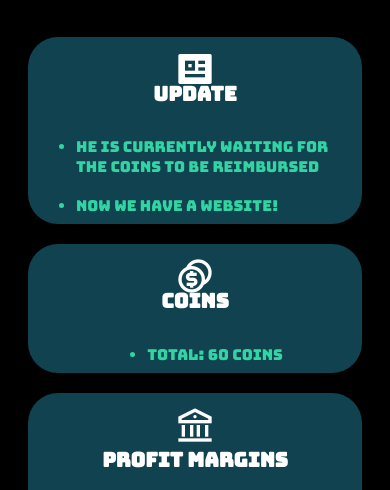
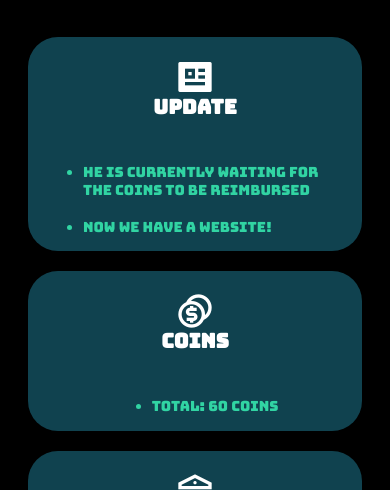
Before and after one commit to RobertoJrZzz/RobertoJrZzz.github.io, a plain HTML site: page index.html in a window 390 px wide. Shown: the part 321-811 px from the top of the page. Drawn offline with nearby package versions, Linux system fonts and the light colour scheme.

Commit message:
Add files via upload

```diff
--- a/style/midia.css
+++ b/style/midia.css
@@ -31,29 +31,29 @@
 
     .main-title{
         font-size: 20px;
-        padding: 10px;
+        padding: 15px;
     }
 
     .main-update{
-        font-size: 15px;
-        margin: 8px;
+        font-size: 14px;
+        margin: 15px;
         line-height: 1.3em;
+
     }
 
     #button-update{
         font-size: 40px;
-        margin-top: 10px;
+        margin-top: 18px;
     }
 
     #button-coin{
         font-size: 40px;
-        margin-top: 10px;
+        margin-top: 18px;
     }
 
     #button-profit{
         font-size: 40px;
-        margin: 10px;
-        margin-top: 10px;
+        margin-top: 18px;
     }
 
     #section-copyright{
```
